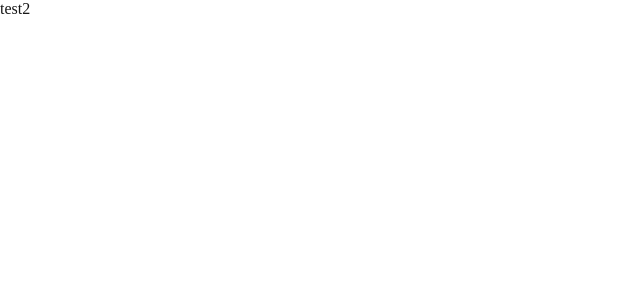
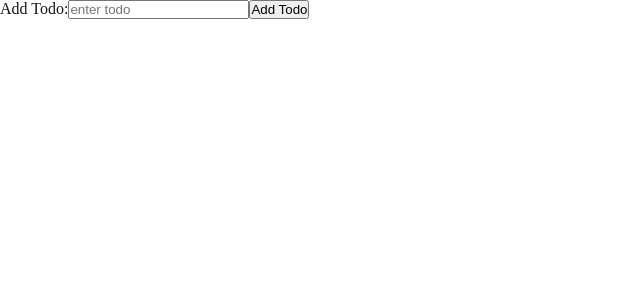
Before and after one commit to toaney/turbo-demo, a Next.js app in the folder apps/web/: page /test2 in a window 1280 px wide. Shown: the top 300 px of the page, without its empty margins (0-640 px from the left). Built offline with nearby package versions, Linux system fonts and the light colour scheme.

Commit message:
test2 page

```diff
--- a/apps/web/app/test2/page.tsx
+++ b/apps/web/app/test2/page.tsx
@@ -1,3 +1,50 @@
+"use client";
+import {useState, useEffect} from 'react';
+
+const STORAGE_KEY = 'todos';
+
 export default function testtest() {
-    return <div>test2</div>
+    // Load todos from localStorage on initial render
+    const [todos, setTodos] = useState<{id: string; text: string}[]>(() => {
+        if (typeof window !== 'undefined') {
+            const stored = localStorage.getItem(STORAGE_KEY);
+            if (stored) {
+                try {
+                    return JSON.parse(stored);
+                } catch {
+                    return [];
+                }
+            }
+        }
+        return [];
+    });
+
+    const [inputText, setInputText] = useState("");
+
+    // Save todos to localStorage whenever they change
+    useEffect(() => {
+        localStorage.setItem(STORAGE_KEY, JSON.stringify(todos));
+    }, [todos]);
+
+    const handleAddTodo = () => {
+        if (inputText.trim()) {
+            setTodos([...todos, {id: crypto.randomUUID(), text: inputText.trim()}]);
+            setInputText("");
+        }
+    }
+
+
+    return <div>
+
+        <label htmlFor="todoInput">Add Todo:</ label>
+        <input value={inputText} type="test" name="todoInput"onChange={(e) => setInputText(e.target.value)} placeholder="enter todo"></input>
+        <button onClick={handleAddTodo}>Add Todo</button>
+
+
+        <ul>
+            {todos.length > 0 && todos.map((item)=> {
+                    return <li key={item.id}>{item.text}</li>
+                })}
+        </ul>
+    </div>
 }
```
